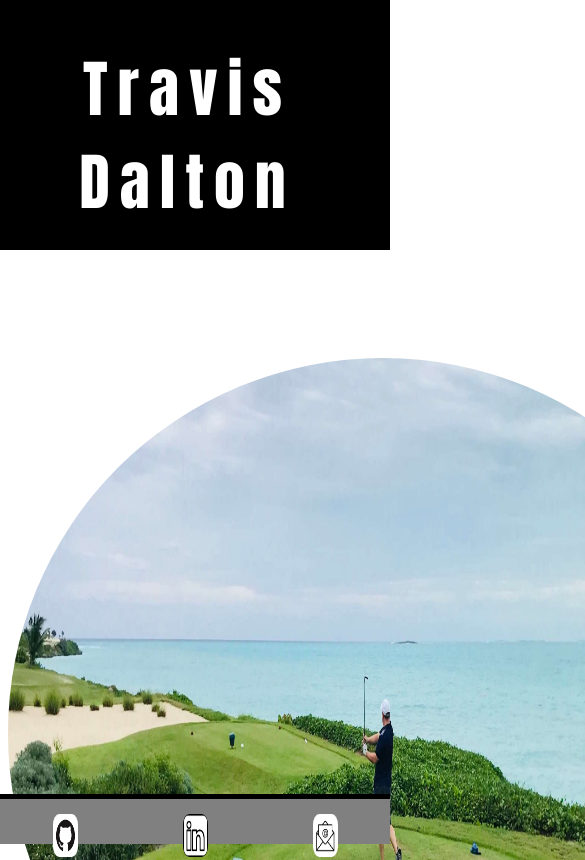
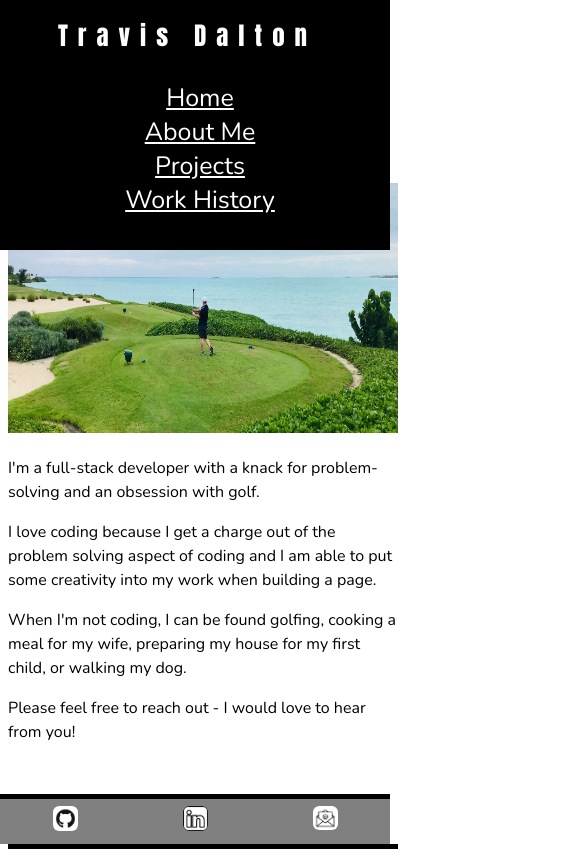
Before and after one commit to travisdalton/myPortfolio, a plain HTML site: page index.html in a window 390 px wide. Shown: the top 860 px of the page, 585 px wide, since content can reach past the window. Drawn offline with nearby package versions, Linux system fonts and the light colour scheme.

Commit message:
fixed mobile design

```diff
--- a/index.css
+++ b/index.css
@@ -9,6 +9,7 @@ body {
 }
 
 header {
+    height: 150px;
     width: 100%;
     background: black;
     color: white;
@@ -46,6 +47,7 @@ h2 {
     font-family: Impact, Haettenschweiler, 'Arial Narrow Bold', sans-serif;
     font-size: 62px;
     letter-spacing: 5px;
+    padding-top: 150px;
 }
 
 h4 {
@@ -53,7 +55,7 @@ h4 {
 }
 
 .homeIntro p:last-child {
-    margin-bottom: 350px;
+    margin-bottom: 100px;
 }
 .homeIntro {
     margin-bottom: 150px;
@@ -62,7 +64,7 @@ h4 {
 }
 
 .aboutMe p:last-child {
-    margin-bottom: 150px;
+    margin-bottom: 100px;
 }
 .aboutMe {
     margin-bottom: 150px;
@@ -70,7 +72,7 @@ h4 {
 }
 
 .projects p:last-child {
-    margin-bottom: 150px;
+    margin-bottom: 100px;
 }
 .projects {
     margin-bottom: 150px;
@@ -78,20 +80,19 @@ h4 {
 }
 
 .workHistory p:last-child {
-    margin-bottom: 350px;
+    margin-bottom: 100px;
 }
 
 .techImages {
-    height:  150px;
+    height:  100px;
     margin-bottom: 200px;
 }
 
 
 .homeIntro img {
     height: 750px;
-    width: 750px;
-    border-radius: 50%;
-    margin-top: 350px;
+    width: 100%;
+    margin-top: 250px;
 }
 
 .homeintro {
@@ -116,11 +117,9 @@ h2 {
 }
 
 .contactLogo {
-    margin-top: 15px;
-    height: 95%;
+    margin-top: 7px;
     width: 25px;
     border-radius: 25%;
-    bottom: -35px;
 }
 
 .techUsed {
@@ -131,36 +130,41 @@ h2 {
     bottom: -175px;
 }
 
+@media only screen and (max-width: 480px) {
+    body {
+        width: 100%;
+    }
 
-@media only screen and (min-width: 768px) {
-    header {
-        height: 150px;
+    .homeIntro img {
+        height: 250px;
+        margin-top: 175px;
+    }
+
+    h2 {
+        padding-top: 300px;
     }
 
     h1 {
-        height: 45px;
-        font-size: 45px;
+        font-size: 25px;
     }
 
-    .contactLogo {
-        height: auto;
-        margin-left: 30px;
-        margin-right: 30px;
+    header {
+        height: 250px;
     }
 
-
-    h2 {
-        padding-top: 150px;
+    .nav-links {
+        list-style-type: none;
+        color: white;
+        display: inline-block;
+        flex-direction: none;
+        width: auto;
+        justify-content: none;
+        height: 15px;
+        padding-right: none;
+        font-size: 10px;
     }
 
-    .homeIntro p:last-child {
-        margin-bottom: 50px;
-    }
-
-    .homeIntro img {
-        display: inline;
-        width: 100%;
-        margin-top: 150px;
-        border-radius: 0;
+    p {
+        text-align: left;
     }
 }
--- a/index.html
+++ b/index.html
@@ -73,7 +73,7 @@
                 <h2>Projects</h2>
                     <div class="projectScreenShot">
                         <a href="https://travisdalton.github.io/golfQuizApp/" target="_blank">
-                            <img src="images/golfAppScreenshot2.jpg" alt="Screenshot of Travis' golf quiz app">
+                            <img src="images/golfAppScreenshot2.jpg" alt="Screenshot of Travis' golf quiz app" width="100%">
                         </a>
                     </div>
                     <h3>Golf Quiz App</h3>
```
Also changed, not shown: 1 other file.
